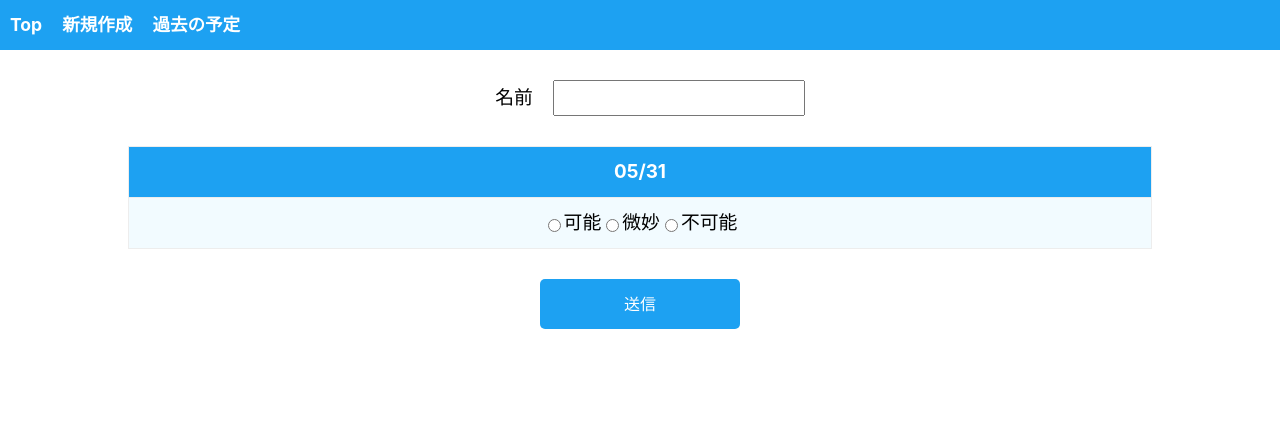
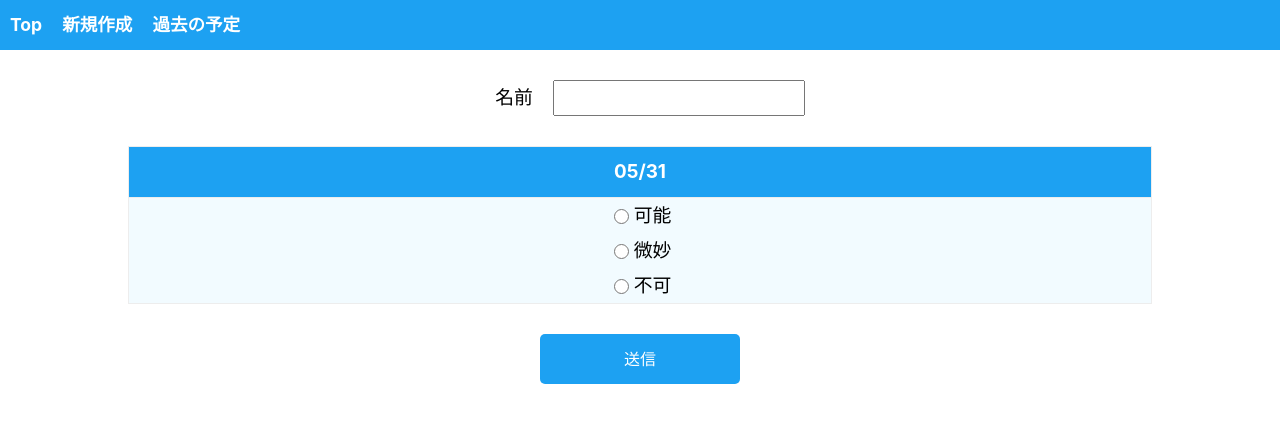
Before and after one commit to cotton-alta/ScheduleAdjustmentTool, a React (Create React App) app in the folder client/: page /join/1 in a window 1280 px wide. Shown: the top 422 px of the page. Built offline with nearby package versions, Linux system fonts and the light colour scheme.

Commit message:
[update]参加ページのレイアウト修正
参加ページのレイアウトを修正しました。

```diff
--- a/client/src/assets/style/result.scss
+++ b/client/src/assets/style/result.scss
@@ -14,7 +14,7 @@
 
   &-box {
     width: 100%;
-    border: 1px solid #000000;
+    border: 1px solid #EDEDED;
     border-radius: 5px;
   }
 
@@ -24,7 +24,9 @@
     text-align: center;
     font-size: calc(15px + 0.7vw);
     font-weight: bolder;
-    border-bottom: 1px solid #000000;
+    color: #FFFFFF;
+    border-bottom: 1px solid #EDEDED;
+    background: #1DA1F2;
     padding: 20px 0px;
   }
 
@@ -43,6 +45,7 @@
     font-size: 13px;
     text-align: center;
     padding: 50px 0px;
+    background: #F2FBFF;
     @include mq {
       font-size: calc(15px + 0.7vw);
     }
--- a/client/src/assets/style/table.scss
+++ b/client/src/assets/style/table.scss
@@ -34,4 +34,16 @@
   &-username {
     font-weight: bolder;
   }
+  &-radio {
+    height: 35px;
+    width: 100%;
+    line-height: 35px;
+    position: relative;
+    input {
+      height: 15px;
+      width: 15px;
+      margin: 0px 5px;
+      vertical-align: middle;
+    }
+  }
 }
--- a/client/src/components/ui/CheckList.tsx
+++ b/client/src/components/ui/CheckList.tsx
@@ -39,29 +39,36 @@ const CheckList = (props: any) => {
     let date = start.format("YYYY-MM-DD");
     list.push(
       <td className="table-td">
-        <p>
+        <div className="table-radio">
           <input
+            id={`possible_${list.length}`}
             type="radio"
             name={`list_${list.length}`}
             value="possible"
             onChange={(e) => {dateCheck(e, list.length - 1, date)}}
-          />
-            可能
+            />
+          <label htmlFor={`possible_${list.length}`}>可能</label>
+        </div>
+        <div className="table-radio">
           <input
+            id={`subtle_${list.length}`}
             type="radio"
             name={`list_${list.length}`}
             value="subtle"
             onChange={(e) => {dateCheck(e, list.length - 1, date)}}
-          />
-            微妙
+            />
+          <label htmlFor={`subtle_${list.length}`}>微妙</label>
+        </div>
+        <div className="table-radio">
           <input
+            id={`impossible_${list.length}`}
             type="radio"
             name={`list_${list.length}`}
             value="impossible"
             onChange={(e) => {dateCheck(e, list.length - 1, date)}}
           />
-            不可能
-        </p>
+          <label htmlFor={`impossible_${list.length}`}>不可</label>
+        </div>
       </td>
     );
     start.add('days', 1);
--- a/client/src/pages/Edit.tsx
+++ b/client/src/pages/Edit.tsx
@@ -9,11 +9,12 @@ import history from "../history";
 import "../assets/style/edit.scss";
 
 const initEvent = {
-  title:       "sample",
-  password:    "password",
-  description: "説明",
-  startDate:   "2020/05/31",
-  endDate:     "2020/05/31"
+  title:        "sample",
+  password:     "password",
+  hsotPassword: "password",
+  description:  "説明",
+  startDate:    "2020/05/31",
+  endDate:      "2020/05/31"
 };
 
 const App: React.FC = () => {
@@ -46,6 +47,15 @@ const App: React.FC = () => {
     });
   };
 
+  const changeHostPassword = (e: React.ChangeEvent<HTMLInputElement>) => {
+    dispatch({
+      type: "checkEvent",
+      payload: {
+        hostPassword: e.target.value
+      }
+    });
+  };
+
   const changeDescription = (e: React.ChangeEvent<HTMLTextAreaElement>) => {
     dispatch({
       type: "checkEvent",
@@ -61,7 +71,8 @@ const App: React.FC = () => {
       description: stateEdit.description,
       startDate:   startDate,
       endDate:     endDate,
-      password:    stateEdit.password
+      password:    stateEdit.password,
+      hostPassword:    stateEdit.hostPassword
     };
     axios.post('/api/v1/event',
       inputData,
@@ -81,6 +92,8 @@ const App: React.FC = () => {
       <textarea cols={10} value={stateEdit.description} onChange={changeDescription} />
       <span className="edit-title">パスワード</span>
       <input type="text" value={stateEdit.password} onChange={changePassword}/>
+      <span className="edit-title">ホストパスワード</span>
+      <input type="text" value={stateEdit.hostPassword} onChange={changeHostPassword}/>
       <RangeDataPicker
         startDate={startDate}
         endDate={endDate}
```
Also changed, not shown: 2 other files (tests, documents, lock files or other folders).
